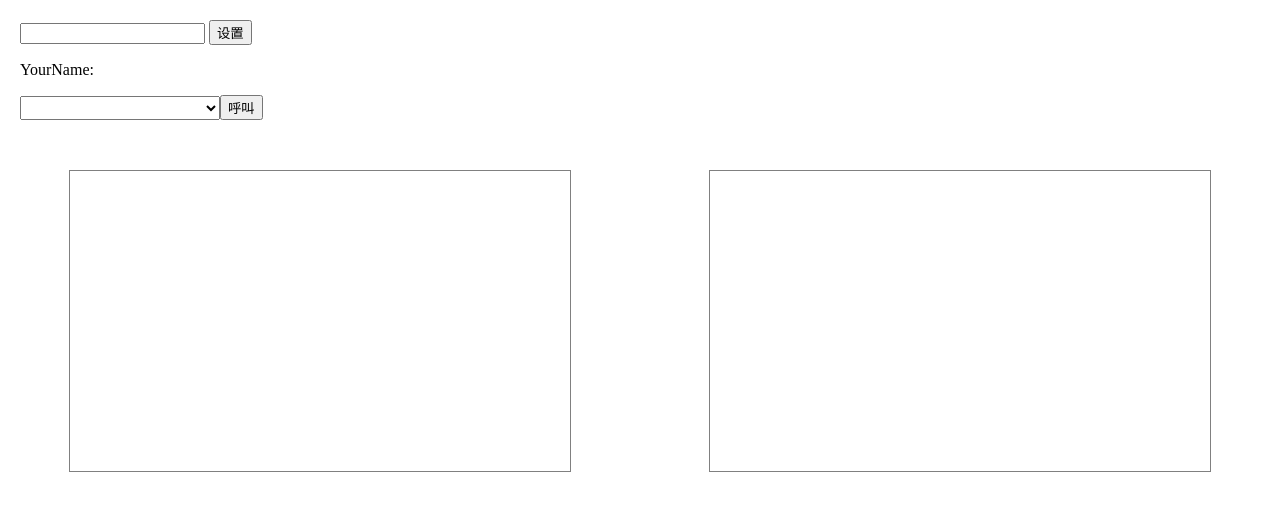
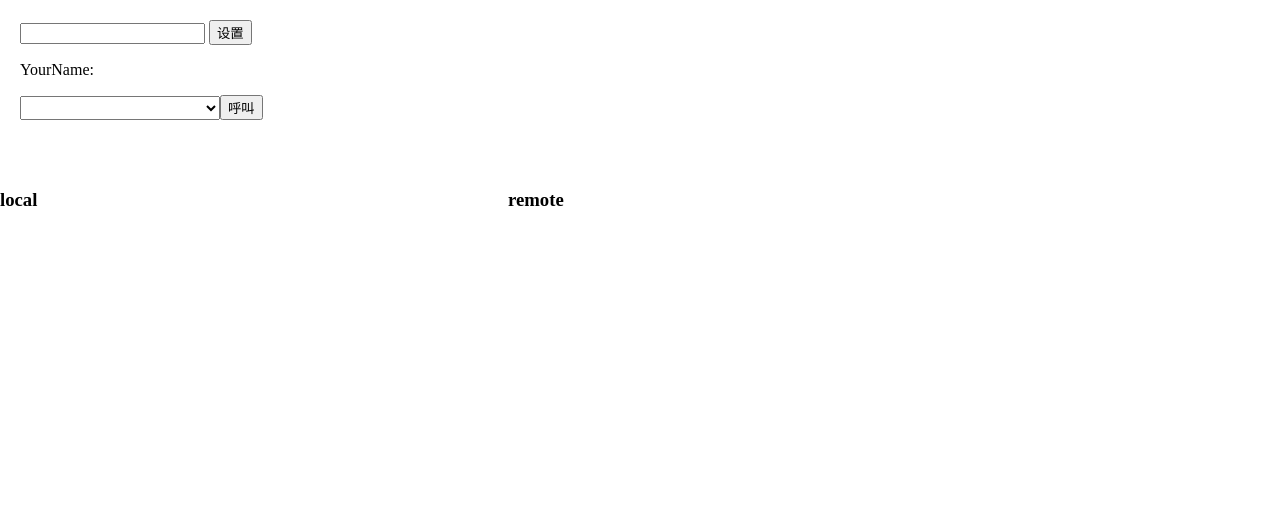
Before and after one commit to hyden-tan/webRTC-demo, a website: page webrtc-share/index.html in a window 1280 px wide. Drawn offline with Linux system fonts and the light colour scheme.

Commit message:
fix: 样式修改

```diff
--- a/webrtc-share/index.html
+++ b/webrtc-share/index.html
@@ -36,13 +36,11 @@ html, body {
 .container {
     margin-top: 50px;
     display: flex;
-    justify-content: space-around;
 }
 
 .container .video {
     width: 500px;
     height: 300px;
-    border: 1px solid gray;
 }
 </style>
 <body>
@@ -58,11 +56,17 @@ html, body {
         </div>
     </div>
     <div class="container">
-        <div class="video">
-            <video id="video-local" autoplay width="300" height="200"></video>
+        <div>
+          <h3>local</h3>
+          <div class="video">
+              <video id="video-local" autoplay width="500" height="300"></video>
+          </div>
         </div>
-        <div class="video">
-            <video id="video-remote" autoplay width="300" height="200"></video>
+        <div style="margin-left: 8px">
+          <h3>remote</h3>
+          <div class="video">
+              <video id="video-remote" autoplay width="500" height="300"></video>
+          </div>
         </div>
     </div>
     <script type="text/javascript" src="/webrtc-share/index.js"></script>
```
